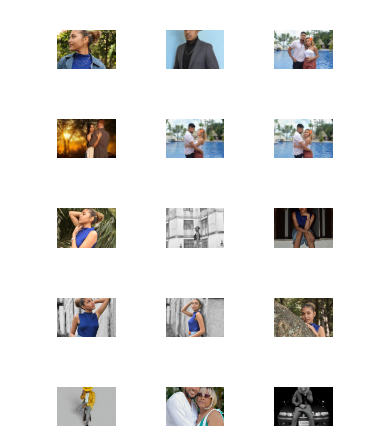
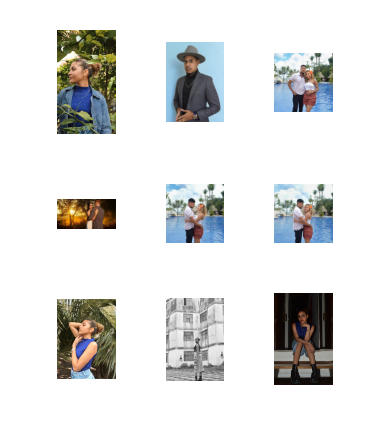
Before and after one commit to Mortal-dot/x2, a plain HTML site: page portfolio.html in a window 390 px wide. Shown: the part 449-878 px from the top of the page. Drawn offline with nearby package versions, Linux system fonts and the light colour scheme.

Commit message:
Update main.css

```diff
--- a/css/main.css
+++ b/css/main.css
@@ -821,6 +821,5 @@ footer {
     width: 100%;                       /* Las imágenes ocuparán todo el espacio de su columna */
     height: auto;                      /* Mantiene la proporción de las imágenes */
     object-fit: cover;                 /* Hace que las imágenes se ajusten sin perder su proporción */
-    aspect-ratio: 1.5;                 /* Controla la relación de aspecto (más alargado que cuadrado) */
   }
 }
```
